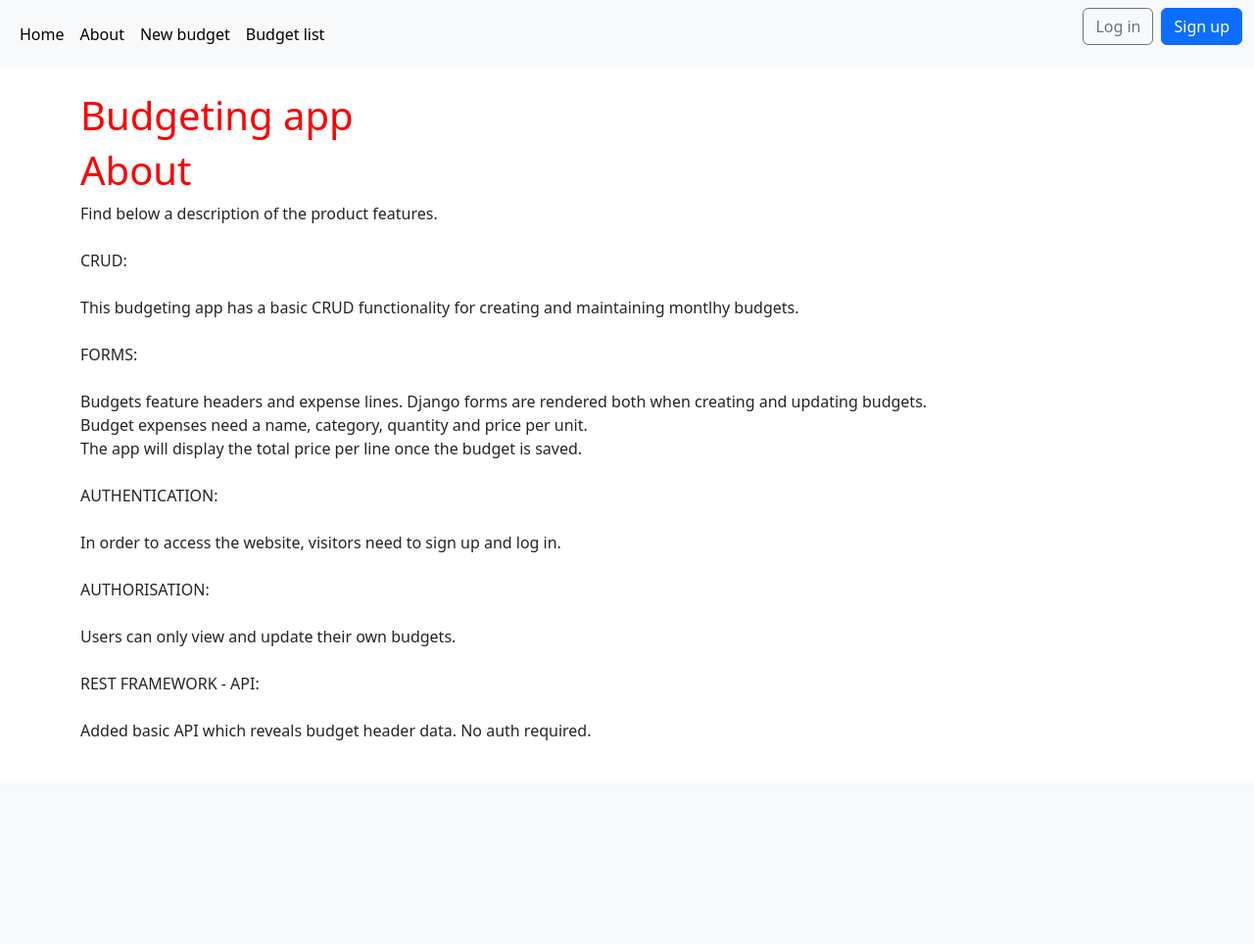
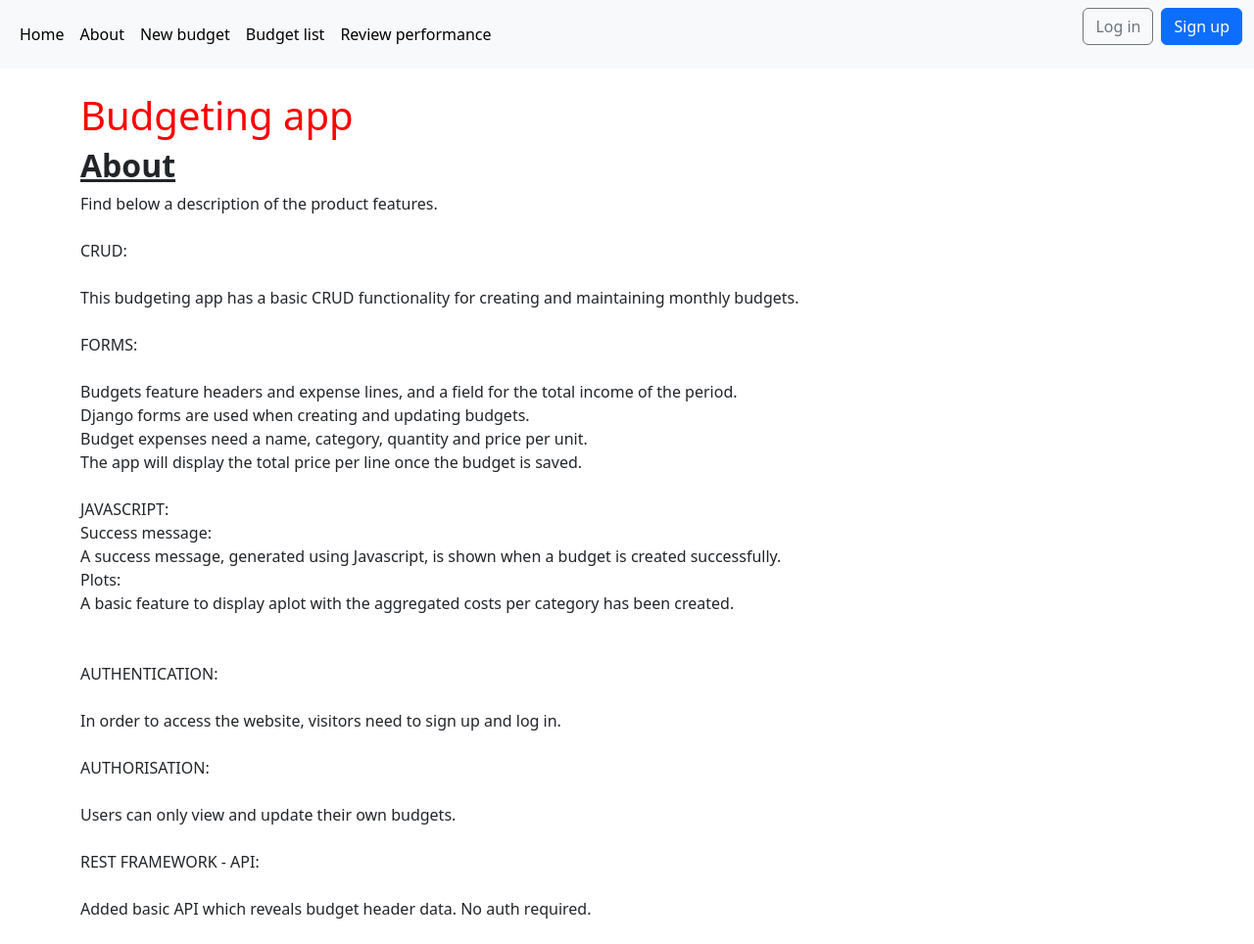
Before and after one commit to oc67/budgetingApp, a Django app: page /about/ in a window 1280 px wide. Shown: the whole page at 98% size. Before the commit the page ends 756 px from the top, so only its background shows below. Run offline with Django 4.2, Linux system fonts and the light colour scheme.

Commit message:
enhanced plots

```diff
--- a/budgetingApp/settings.py
+++ b/budgetingApp/settings.py
@@ -44,6 +44,7 @@
     "accounts",
     "budgets",
     #Api:
+    "django_nvd3",
     "rest_framework",
     "apis",#"apis.apps.ApisConfig",
     #"budgets.apps.BudgetsConfig",
--- a/budgets/admin.py
+++ b/budgets/admin.py
@@ -19,6 +19,8 @@
     list_display = [
         "budget_ID",
         "budget_owner",
+        "budget_month",
+        "budget_year",
 
     ]
 
--- a/pages/urls.py
+++ b/pages/urls.py
@@ -1,9 +1,10 @@
 from django.urls import path
-from .views import HomePageView, AboutPageView
+from .views import HomePageView, AboutPageView, ReviewPerformanceView
 
 
 urlpatterns=[
     path("",HomePageView.as_view(), name="home"),
     path("about/",AboutPageView.as_view(),name="about"),
+    path("review_performance/",ReviewPerformanceView.as_view(),name="budget_performance"),
 
 ]
--- a/pages/views.py
+++ b/pages/views.py
@@ -2,6 +2,8 @@
 
 from django.views.generic import TemplateView
 
+from budgets.models import BudgetHeader, BudgetLines
+from collections import defaultdict
 
 # Create your views here.
 
@@ -10,3 +12,40 @@
 
 class AboutPageView(TemplateView):
     template_name="about.html"
+
+class ReviewPerformanceView(TemplateView):
+    template_name="review_performance/budget_performance.html"
+
+    def get_context_data(self,**kwargs):
+
+        #Filters out data which does not belong to user:
+
+        allBudgetLinesBelongingToUser=BudgetLines.objects.filter(budgetHeader__budget_owner=self.request.user)
+
+
+        #Obtains values of actionsOrDecisions and Insights worths:
+        allBudgetsPrices=list(allBudgetLinesBelongingToUser.values_list("item_price",flat=True))
+        print("all items",allBudgetsPrices)
+
+        allBudgetsCategories=list(allBudgetLinesBelongingToUser.values_list("item_category",flat=True))
+        print("all categories",allBudgetsCategories)
+
+
+        #Aggregating cost of all items per category:
+        allBudgetsCategoriesAndPrices=defaultdict(float)
+
+        for cat,price in zip(allBudgetsCategories,allBudgetsPrices):
+            allBudgetsCategoriesAndPrices[cat]+=price
+
+        print("Does this dictionary work well?",allBudgetsCategoriesAndPrices)
+
+
+
+        context=super().get_context_data(**kwargs)
+
+        context["datapoints"] = [
+        {"label": cat, "y": total_price} for cat, total_price in allBudgetsCategoriesAndPrices.items()
+        ]
+
+
+        return context
--- a/templates/about.html
+++ b/templates/about.html
@@ -2,7 +2,7 @@
 
 {% block content %}
 
-<h1>About</h1>
+<h2><b><u>About</u></b></h2>
 
 
 
@@ -10,18 +10,31 @@
 <br><br>
 CRUD:
 <br><br>
-This budgeting app has a basic CRUD functionality for creating and maintaining montlhy budgets.
+This budgeting app has a basic CRUD functionality for creating and maintaining monthly budgets.
 <br><br>
 
 FORMS:
 <br><br>
-Budgets feature headers and expense lines. Django forms are rendered both when creating and updating budgets.
+Budgets feature headers and expense lines, and a field for the total income of the period.
+<br>
+Django forms are used when creating and updating budgets.
 <br>
 Budget expenses need a name, category, quantity and price per unit.
 <br>
 The app will display the total price per line once the budget is saved.
 <br><br>
 
+
+JAVASCRIPT:
+<br>
+Success message:
+<br>
+A success message, generated using Javascript, is shown when a budget is created successfully.
+<br>
+Plots:
+<br>
+A basic feature to display aplot with the aggregated costs per category has been created.<br>
+<br><br>
 
 AUTHENTICATION:
 <br><br>
--- a/templates/base.html
+++ b/templates/base.html
@@ -33,6 +33,7 @@
             <a class="nav-link active" aria-current="page" href="{% url 'about' %}">About </a>
             <a class="nav-link active" aria-current="page" href="{% url 'new_budget' %}">New budget </a>
             <a class="nav-link active" aria-current="page" href="{% url 'budget_list' %}">Budget list</a>
+            <a class="nav-link active" aria-current="page" href="{% url 'budget_performance' %}">Review performance</a>
 
             </li>
         </ul>
--- a/templates/home.html
+++ b/templates/home.html
@@ -3,6 +3,7 @@
 
 {% block content %}
 
+<br>
 This budgeting app is my first open-source project. It enables you to plan and track your monthly expenses.
 
 
--- a/templates/new_budget/new_budget.html
+++ b/templates/new_budget/new_budget.html
@@ -11,7 +11,7 @@
 <!--Displays the detail of the clicked article -->
 <div class="budget-entry">
 
-    <h2>Create a Budget </h2>
+<h2><b><u>New budget</u></b></h2>
 </div>
 
 <hr>
```
Also changed, not shown: budgets/models.py (+5 -4 lines), budgets/views.py (+10 -4 lines), scope.txt (added, +10 -0 lines), templates/new_budget/budget_list.html (+5 -6 lines), templates/review_performance/budget_performance.html (added, +43 -0 lines), budgets/migrations/0002_budgetheader_budget_month_budgetheader_budget_year_and_more.py (added), budgets/migrations/0002_budgetlines_item_price.py (deleted), budgets/migrations/0003_rename_month_budgetheader_budget_month.py (deleted), budgets/migrations/0004_alter_budgetheader_budget_month_and_more.py (deleted), budgets/migrations/0005_budgetheader_budget_year.py (deleted), budgets/migrations/0006_budgetlines_item_category_budgetlines_item_notes_and_more.py (deleted), budgets/migrations/0007_alter_budgetheader_budget_created_at.py (deleted).
